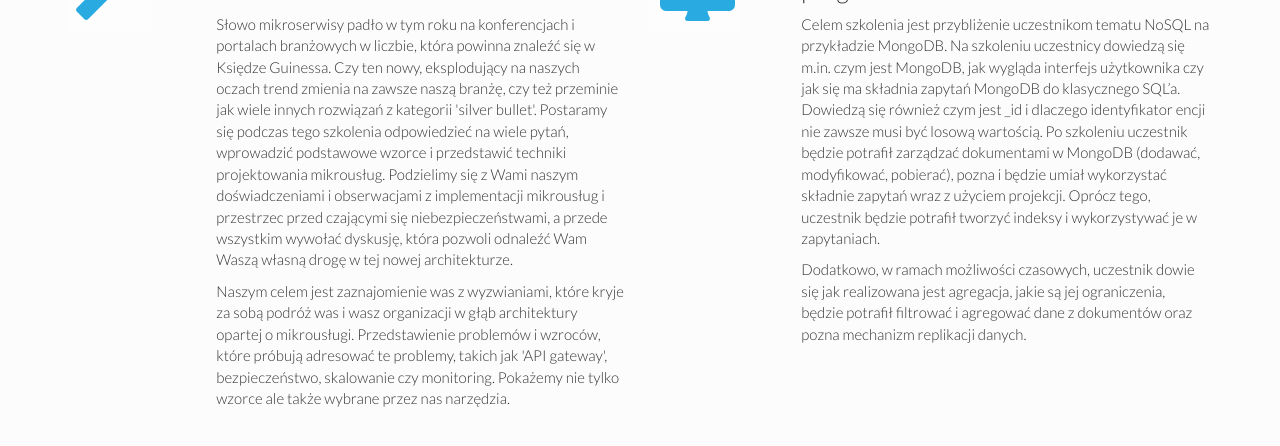
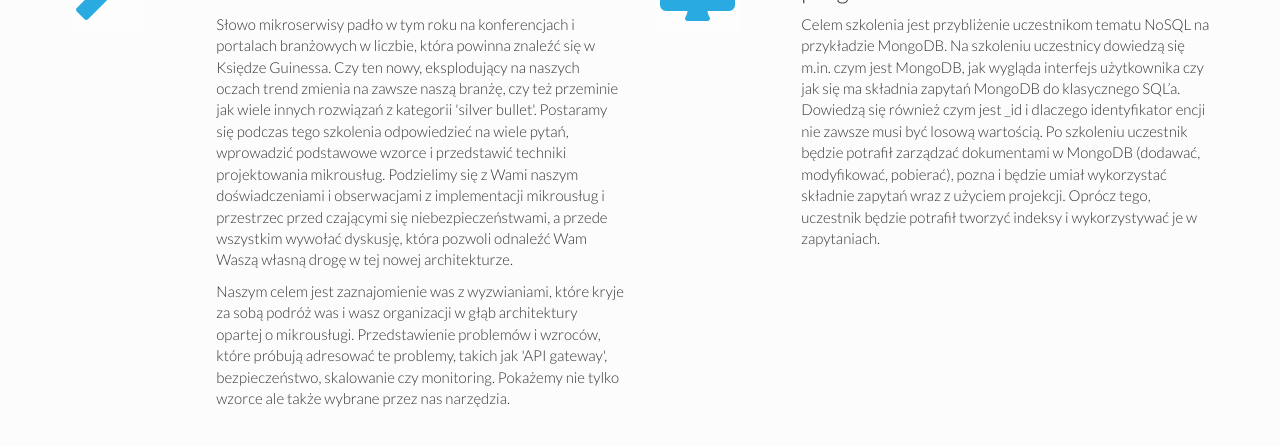
Before and after one commit to 42patterns/labs-website, a Jekyll site: the page built from index.html, in a window 1280 px wide and 900 px high, scrolled down 1160 px, cut to the strip 0-545 px from the top of the window. Shown: the top 446 px of the strip. Built offline with Jekyll 4.4.1, drawn with Linux system fonts in a browser that asks for light colours; nearby versions of some CDN libraries; comment, search, counter and statistics services are not loaded.

Commit message:
Zmiana opisu szkolenie mongo

```diff
--- a/_config.yml
+++ b/_config.yml
@@ -86,7 +86,7 @@ services:
      description: "<p>Słowo mikroserwisy padło w tym roku na konferencjach i portalach branżowych w liczbie, która powinna znaleźć się w Księdze Guinessa. Czy ten nowy, eksplodujący na naszych oczach trend zmienia na zawsze naszą branżę, czy też przeminie jak wiele innych rozwiązań z kategorii 'silver bullet'. Postaramy się podczas tego szkolenia odpowiedzieć na wiele pytań, wprowadzić podstawowe wzorce i przedstawić techniki projektowania mikrousług. Podzielimy się z Wami naszym doświadczeniami i obserwacjami z implementacji mikrousług i przestrzec przed czającymi się niebezpieczeństwami, a przede wszystkim wywołać dyskusję, która pozwoli odnaleźć Wam Waszą własną drogę w tej nowej architekturze.</p><p>Naszym celem jest zaznajomienie was z wyzwianiami, które kryje za sobą podróż was i wasz organizacji w głąb architektury opartej o mikrousługi. Przedstawienie problemów i wzroców, które próbują adresować te problemy, takich jak 'API gateway', bezpieczeństwo, skalowanie czy monitoring. Pokażemy nie tylko wzorce ale także wybrane przez nas narzędzia.</p>"
    - title: "Wprowadzenie do MongoDB dla programistów"
      icon: "desktop"
-     description: "<p>Celem szkolenia jest przybliżenie uczestnikom tematu NoSQL na przykładzie MongoDB. Na szkoleniu uczestnicy dowiedzą się m.in. czym jest MongoDB, jak wygląda interfejs użytkownika czy jak się ma składnia zapytań MongoDB do klasycznego SQL’a. Dowiedzą się również czym jest _id i dlaczego identyfikator encji nie zawsze musi być losową wartością. Po szkoleniu uczestnik będzie potrafił zarządzać dokumentami w MongoDB (dodawać, modyfikować, pobierać), pozna i będzie umiał wykorzystać składnie zapytań wraz z użyciem projekcji. Oprócz tego, uczestnik będzie potrafił tworzyć indeksy i wykorzystywać je w zapytaniach. </p><p>Dodatkowo, w ramach możliwości czasowych, uczestnik dowie się jak realizowana jest agregacja, jakie są jej ograniczenia, będzie potrafił filtrować i agregować dane z dokumentów oraz pozna mechanizm replikacji danych.</p>"
+     description: "<p>Celem szkolenia jest przybliżenie uczestnikom tematu NoSQL na przykładzie MongoDB. Na szkoleniu uczestnicy dowiedzą się m.in. czym jest MongoDB, jak wygląda interfejs użytkownika czy jak się ma składnia zapytań MongoDB do klasycznego SQL’a. Dowiedzą się również czym jest _id i dlaczego identyfikator encji nie zawsze musi być losową wartością. Po szkoleniu uczestnik będzie potrafił zarządzać dokumentami w MongoDB (dodawać, modyfikować, pobierać), pozna i będzie umiał wykorzystać składnie zapytań wraz z użyciem projekcji. Oprócz tego, uczestnik będzie potrafił tworzyć indeksy i wykorzystywać je w zapytaniach. </p>"
 
 # Trainers
 # -------------------------
```
Also changed, not shown: media/img/trainer_jarek.jpg.
